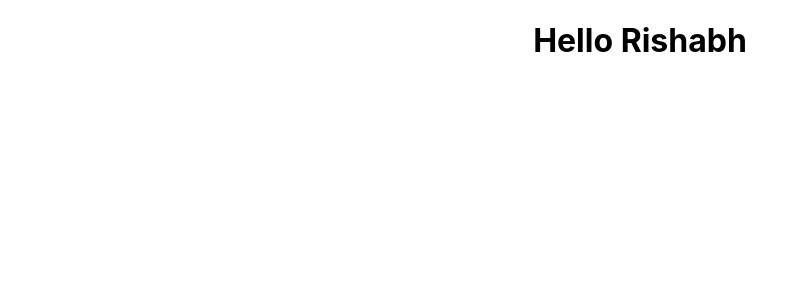
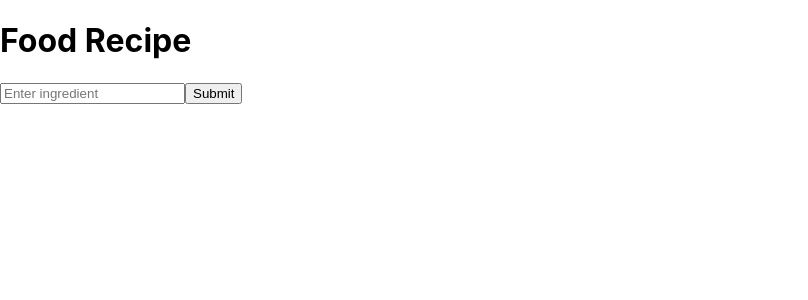
Before and after one commit to rishabhkumar17/food_recipe_app, a React (Create React App) app: page / in a window 1280 px wide. Shown: the top 300 px of the page, without its empty margins (0-808 px from the left). Built offline with nearby package versions, Linux system fonts and the light colour scheme; no server answers.

Commit message:
input and search button

```diff
--- a/src/App.js
+++ b/src/App.js
@@ -1,8 +1,11 @@
 import './App.css'
 import { YOUR_APP_ID, YOUR_APP_KEY } from './key'
 import Axios from 'axios'
+import { useState } from 'react'
 
 function App() {
+  const [query, setQuery] = useState('')
+
   let url = `https://api.edamam.com/search?q=chicken&app_id=${YOUR_APP_ID}&app_key=${YOUR_APP_KEY}&&health=alcohol-free`
 
   async function getRecipes() {
@@ -10,8 +13,18 @@ function App() {
     console.log(result.data)
   }
   return (
-    <div className="App">
-      <h1 onClick={getRecipes}>Hello Rishabh</h1>
+    <div className="app">
+      <h1>Food Recipe</h1>
+      <form className="app__searchform">
+        <input
+          type="text"
+          className="app__input"
+          placeholder="Enter ingredient"
+          value={query}
+          onChange={(e) => setQuery(e.target.value)}
+        />
+        <input className="app__submit" type="submit" placeholder="Search" />
+      </form>
     </div>
   )
 }
```
